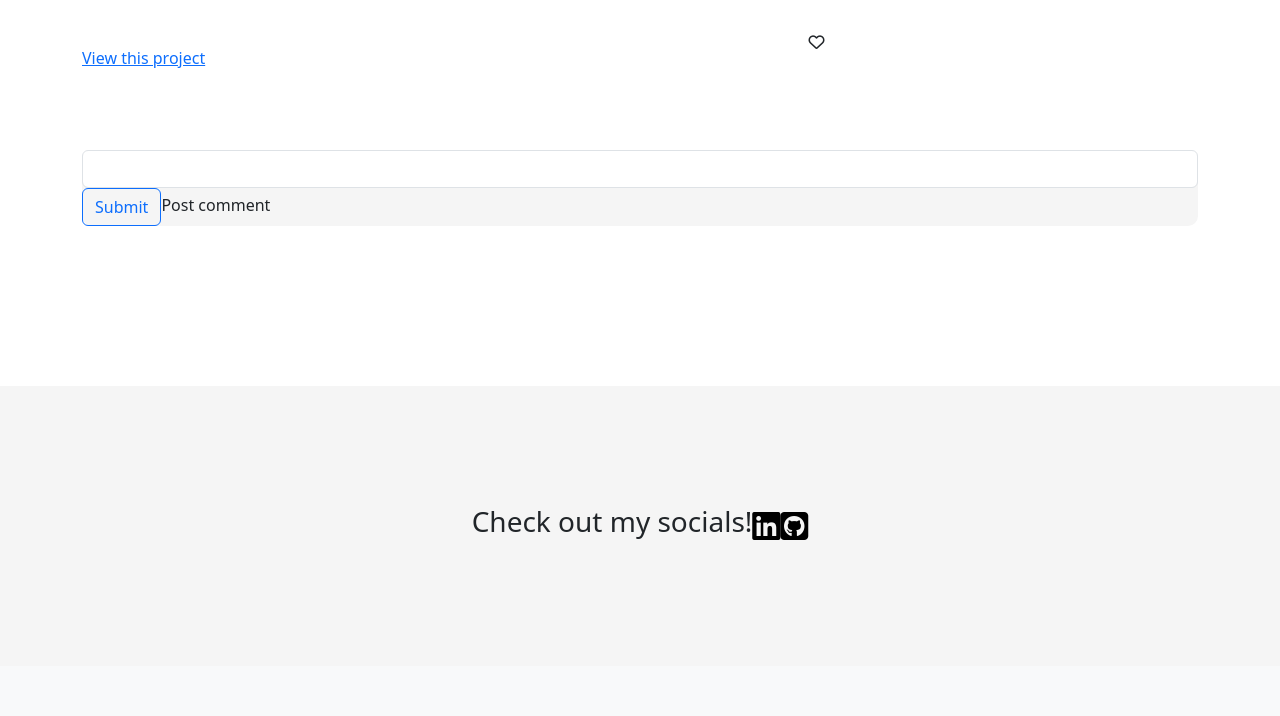
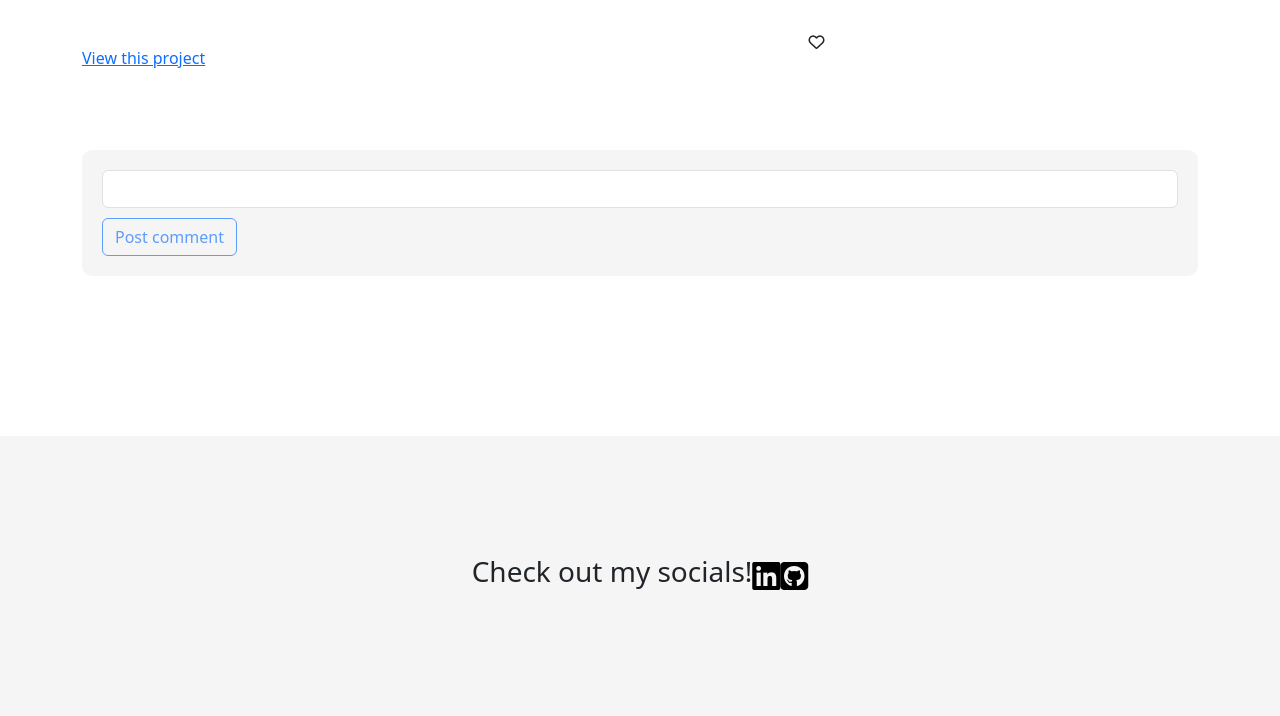
Before and after one commit to linx02/project-hub, a Django app: template hub_main/templates/project_details.html in a window 1280 px wide. Shown: the part 578-1294 px from the top of the page. Before the commit the page ends 1118 px from the top, so only its background shows below. Run offline with Django 3.2, Linux system fonts and the light colour scheme; the template is opened without the code that fills it, so the values that code supplies are empty; some libraries are stand-ins or nearby versions.

Commit message:
Style comment section

```diff
--- a/hub_main/static/hub_main/css/styles.css
+++ b/hub_main/static/hub_main/css/styles.css
@@ -221,6 +221,14 @@ footer a {
     padding: 20px;
 }
 
+#post-comment {
+    padding: 20px;
+}
+
+#comment-btn {
+    margin-top: 10px;
+}
+
 @media (max-width: 768px) {
 
     #hero-cta {
--- a/hub_main/templates/project_details.html
+++ b/hub_main/templates/project_details.html
@@ -40,11 +40,17 @@
                 <p class="comment-body">{{ comment.body | linebreaks }}</p>
             </div>
         {% endfor %}
-        <form method="POST" action="{% url 'post_comment' post.id %}">
-            {% csrf_token %}
-            <input type="text" class="form-control" name="comment_body">
-            <input type="submit" class="btn btn-outline-primary">Post comment</a>
-        </form>
+        <div id="post-comment">
+            <form method="POST" action="{% url 'post_comment' post.id %}">
+                {% csrf_token %}
+                <input type="text" class="form-control" name="comment_body" id="comment-input">
+                {% if user.is_authenticated %}
+                    <input type="submit" class="btn btn-outline-primary" value="Post comment" id="comment-btn">
+                {% else %}
+                    <input type="submit" class="btn btn-outline-primary" value="Post comment" id="comment-btn" disabled>
+                {% endif %}
+            </form>
+        </div>
     </div>
 </div>
 
```
Also changed, not shown: db.sqlite3.
